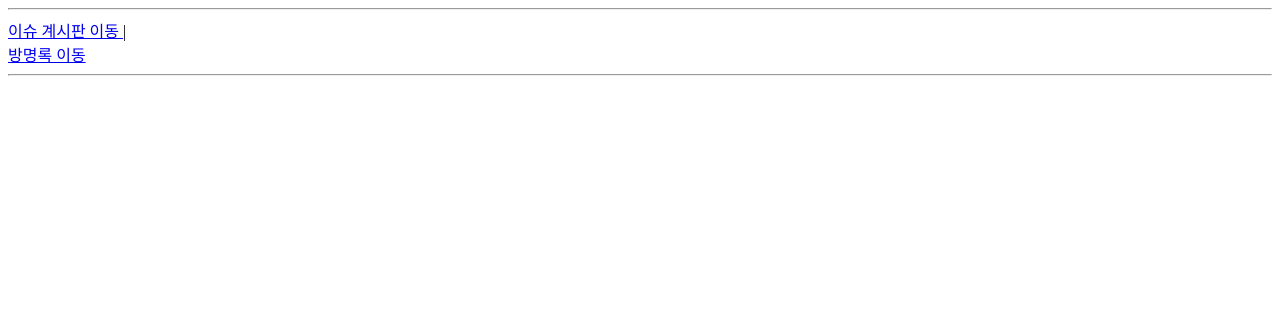
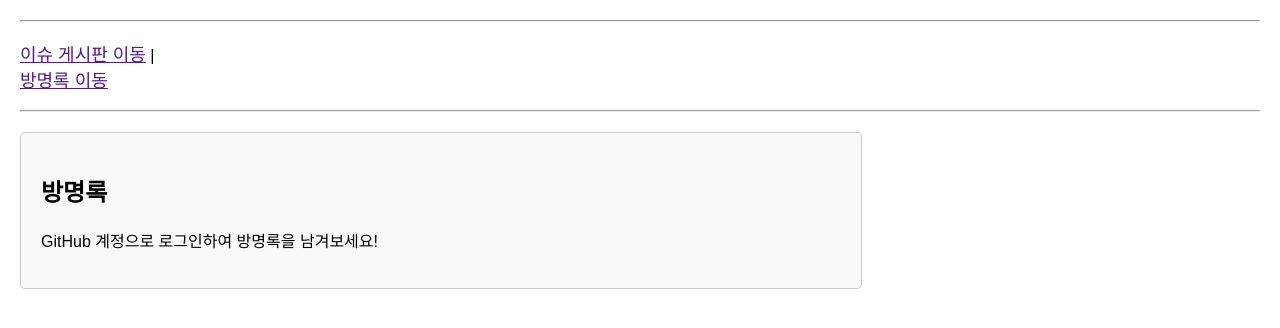
Before and after one commit to seteve5004-cmd/FInalWeb, a plain HTML site: page inedx.html in a window 1280 px wide. Both pictures are taken after a click on the link "방명록 이동". Drawn offline with Linux system fonts and the light colour scheme.

Commit message:
Update HTML structure and add guestbook functionality

```diff
--- a/inedx.html
+++ b/inedx.html
@@ -1,15 +1,98 @@
 <!DOCTYPE html>
-<html lang="en">
+<html lang="ko">
 <head>
     <meta charset="UTF-8">
     <meta name="viewport" content="width=device-width, initial-scale=1.0">
-    <title>Document</title>
+    <title>게시판 및 방명록</title>
+    <style>
+        body {
+            font-family: 'Malgun Gothic', sans-serif;
+            margin: 20px;
+        }
+        /* 상단 메뉴 스타일 */
+        .nav-menu {
+            padding: 10px 0;
+        }
+        .nav-menu a {
+            font-size: 18px;
+            color: #551A8B;
+            text-decoration: underline;
+            cursor: pointer;
+        }
+        /* 방명록 영역 (처음에는 숨김 처리) */
+        #guestbook-section {
+            display: none;
+            margin-top: 20px;
+            padding: 20px;
+            border: 1px solid #ccc;
+            border-radius: 5px;
+            background-color: #f9f9f9;
+            max-width: 800px;
+        }
+    </style>
 </head>
 <body>
-  <hr>
-<a href="https://github.com/seteve5004-cmd/web1102/issues/1#issue-6411894784"> 이슈 계시판 이동 </a> | <br>
-<a href="#"> 방명록 이동 </a>
-<hr>
+
+    <hr>
+    <div class="nav-menu">
+        <a href="#issue" onclick="alert('이슈 게시판입니다.'); return false;">이슈 게시판 이동</a> | <br>
+        <!-- 클릭 시 showGuestbook() 함수 실행 -->
+        <a href="#guestbook" onclick="showGuestbook(); return false;">방명록 이동</a>
+    </div>
+    <hr>
+
+    <!-- 같은 페이지 내에 나타날 방명록 영역 (Giscus 연동) -->
+    <div id="guestbook-section">
+        <h2>방명록</h2>
+        <p>GitHub 계정으로 로그인하여 방명록을 남겨보세요!</p>
+
+        <!-- Giscus 스크립트가 삽입될 컨테이너 -->
+        <div id="giscus-container"></div>
+    </div>
+
+    <script>
+        let giscusLoaded = false;
+
+        // '방명록 이동' 링크 클릭 시 실행되는 함수
+        function showGuestbook() {
+            const guestbook = document.getElementById('guestbook-section');
+
+            // 숨겨져 있던 방명록 영역을 보이도록 변경
+            guestbook.style.display = 'block';
+
+            // 부드럽게 방명록 위치로 스크롤 이동
+            guestbook.scrollIntoView({ behavior: 'smooth' });
+
+            // Giscus가 아직 로드되지 않았다면 동적으로 스크립트 삽입 (최적화)
+            if (!giscusLoaded) {
+                loadGiscus();
+                giscusLoaded = true;
+            }
+        }
+
+        // Giscus 스크립트를 동적으로 생성하여 삽입하는 함수
+        function loadGiscus() {
+            const container = document.getElementById('giscus-container');
+            const script = document.createElement('script');
+
+            script.src = "https://giscus.app/client.js";
+            script.setAttribute("data-repo", "본인아이디/저장소이름"); // 예: "hongildong/my-website"
+            script.setAttribute("data-repo-id", "YOUR_REPO_ID"); // GitHub Giscus 설정에서 발급받은 값
+            script.setAttribute("data-category", "Announcements"); // 사용할 Discussions 카테고리
+            script.setAttribute("data-category-id", "YOUR_CATEGORY_ID"); // GitHub Giscus 설정에서 발급받은 값
+            script.setAttribute("data-mapping", "pathname");
+            script.setAttribute("data-strict", "0");
+            script.setAttribute("data-reactions-enabled", "1");
+            script.setAttribute("data-emit-metadata", "0");
+            script.setAttribute("data-input-position", "bottom");
+            script.setAttribute("data-theme", "light");
+            script.setAttribute("data-lang", "ko");
+            script.crossOrigin = "anonymous";
+            script.async = true;
+
+            container.appendChild(script);
+        }
+    </script>
 
 </body>
 </html>
```
